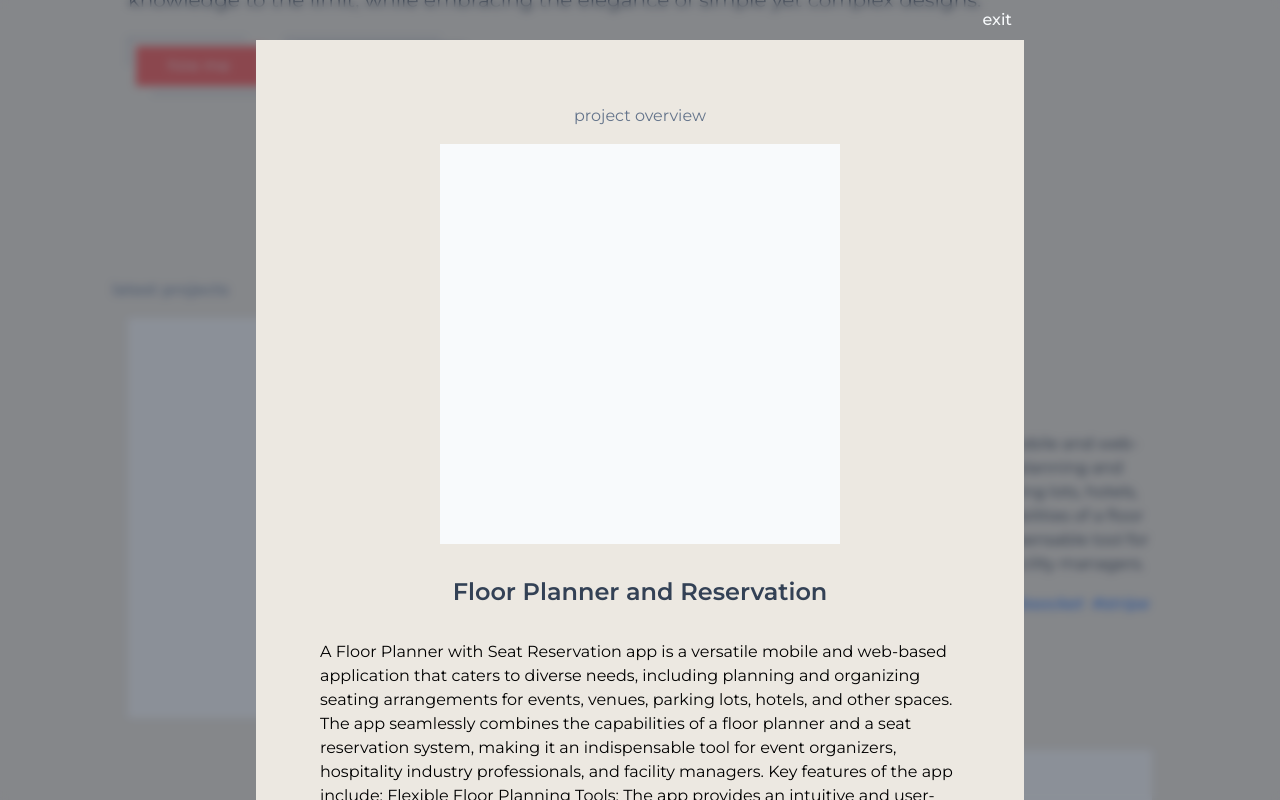
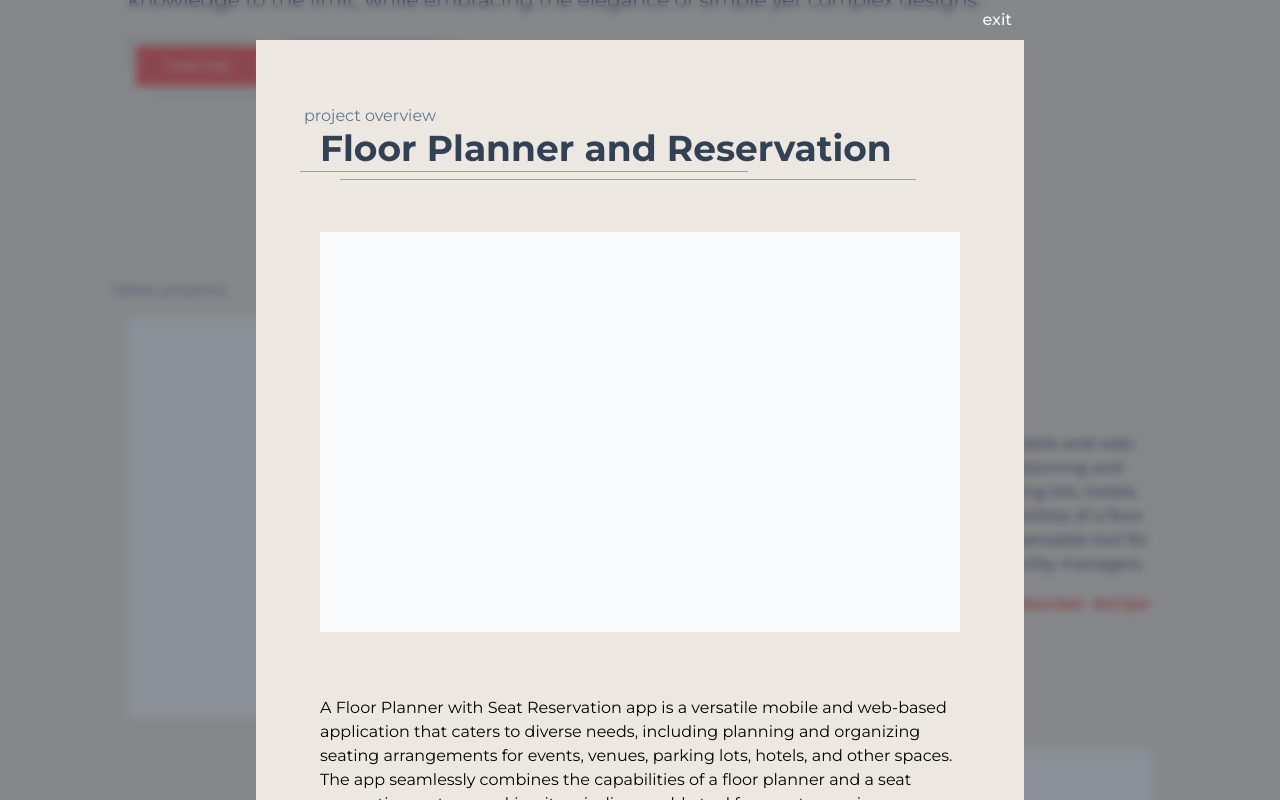
Before and after one commit to jhonnapy/jhonnagines, a Next.js app: page /portfolio in a window 1280 px wide. Both pictures are taken after a click on the element "Floor Planner and Reservation". Shown: the part 1046-1846 px from the top of the page. Built offline with nearby package versions, Linux system fonts and the light colour scheme.

Commit message:
ui: improvements

```diff
--- a/package.json
+++ b/package.json
@@ -16,6 +16,7 @@
     "classnames": "^2.3.2",
     "eslint": "8.45.0",
     "eslint-config-next": "13.4.12",
+    "merge-refs": "^1.2.1",
     "next": "13.4.12",
     "postcss": "8.4.27",
     "react": "18.2.0",
--- a/src/_components/common/app-modal.tsx
+++ b/src/_components/common/app-modal.tsx
@@ -1,4 +1,3 @@
-'use client';
 import styles from './app-modal.module.css';
 import Row from '@/_components/layouts/row';
 import Stack from '@/_components/layouts/stack';
@@ -25,6 +24,7 @@ const AppModal: FunctionComponent<AppModalProps> = ({
 
   const closeModal = useCallback(() => {
     dialogRef.current?.close();
+    document.body.classList.remove('modal--open');
     onClose();
   }, [onClose]);
 
@@ -33,7 +33,6 @@ const AppModal: FunctionComponent<AppModalProps> = ({
       document.body.classList.add('modal--open');
       dialogRef.current?.showModal();
     } else {
-      document.body.classList.remove('modal--open');
       closeModal();
     }
   }, [isOpen, closeModal]);
--- a/src/app/portfolio/_components/common/hashtag.tsx
+++ b/src/app/portfolio/_components/common/hashtag.tsx
@@ -6,7 +6,7 @@ export type HashTagProps = {
 
 const HashTag: FunctionComponent<HashTagProps> = ({ children, ...props }) => {
   return (
-    <span {...props} className='text-base font-medium text-blue-500 italic'>
+    <span {...props} className='text-base font-medium text-red-500 italic'>
       #{children}
     </span>
   );
--- a/src/app/portfolio/_components/common/project-image.tsx
+++ b/src/app/portfolio/_components/common/project-image.tsx
@@ -1,11 +1,22 @@
+import classNames from 'classnames';
 import React, { FunctionComponent } from 'react';
 
 export type ProjectImageProps = {
   // No Props
+  dummy?: boolean;
 };
 
-const ProjectImage: FunctionComponent<ProjectImageProps> = (props) => {
-  return <div className='h-[400px] w-[400px] bg-slate-50 z-0'></div>;
+const ProjectImage: FunctionComponent<ProjectImageProps> = ({
+  dummy = false,
+}) => {
+  return (
+    <div
+      className={classNames(
+        'h-[400px] w-[400px] z-0',
+        dummy ? 'border border-slate-400' : 'bg-slate-50'
+      )}
+    ></div>
+  );
 };
 
 export default ProjectImage;
--- a/src/app/portfolio/_components/common/project-title.tsx
+++ b/src/app/portfolio/_components/common/project-title.tsx
@@ -1,15 +1,28 @@
 import classNames from 'classnames';
 import React, { FunctionComponent, HtmlHTMLAttributes } from 'react';
 
+type Sizes = 'base' | 'lg';
+
+const fontSizes: Record<Sizes, string> = {
+  base: 'text-2xl',
+  lg: 'text-5xl',
+};
+
 export type ProjectTitleProps = {
-  // No Props
+  size?: Sizes;
 } & HtmlHTMLAttributes<HTMLHeadingElement>;
 
-const ProjectTitle: FunctionComponent<ProjectTitleProps> = (props) => {
+const ProjectTitle: FunctionComponent<ProjectTitleProps> = ({
+  size = 'base',
+  ...props
+}) => {
   return (
     <h3
       {...props}
-      className={classNames('font-semibold text-2xl text-slate-700')}
+      className={classNames(
+        'font-semibold text-slate-700',
+        fontSizes[size]
+      )}
     ></h3>
   );
 };
--- a/src/app/portfolio/_components/common/section-heading.tsx
+++ b/src/app/portfolio/_components/common/section-heading.tsx
@@ -6,7 +6,7 @@ export type SectionHeadingProps = {
 
 const SectionHeading: FunctionComponent<SectionHeadingProps> = (props) => {
   return (
-    <h2 className='-ml-4 font-semibold text-base text-slate-400'>
+    <h2 className='-ml-4 font-medium text-base text-slate-400'>
       {props.children}
     </h2>
   );
--- a/src/app/portfolio/_components/modals/project-detail-modal.tsx
+++ b/src/app/portfolio/_components/modals/project-detail-modal.tsx
@@ -3,6 +3,8 @@ import React, { FunctionComponent } from 'react';
 import ProjectImage from '../common/project-image';
 import ProjectTitle from '../common/project-title';
 import AppModal, { AppModalProps } from '@/_components/common/app-modal';
+import classNames from 'classnames';
+import Row from '@/_components/layouts/row';
 
 export type ProjectDetailsModalProps = {
   // no props
@@ -13,12 +15,23 @@ const ProjectDetailsModal: FunctionComponent<ProjectDetailsModalProps> = ({
 }) => {
   return (
     <AppModal {...props}>
-      <Stack className='items-center space-y-8 p-16'>
-        <Stack className='text-center space-y-4'>
-          <h2 className='text-slate-500'>project overview</h2>
-          <ProjectImage />
+      <Stack className='space-y-16 p-16'>
+        <Stack className='space-y-16'>
+          <Stack className='relative'>
+            <h2 className='text-slate-500 -ml-4'>project overview</h2>
+            <h3
+              {...props}
+              className={classNames('font-bold text-4xl text-slate-700')}
+            >
+              Floor Planner and Reservation
+            </h3>
+            <div className='border-b border-slate-400 w-[70%] absolute -left-5 -bottom-1'></div>
+            <div className='border-b border-slate-400 w-[90%] absolute left-5 -bottom-3'></div>
+          </Stack>
+          <Row className='w-full justify-center bg-slate-50'>
+            <ProjectImage />
+          </Row>
         </Stack>
-        <ProjectTitle>Floor Planner and Reservation</ProjectTitle>
         <p>
           A Floor Planner with Seat Reservation app is a versatile mobile and
           web-based application that caters to diverse needs, including planning
```
Also changed, not shown: 1 other file (tests, documents, lock files or other folders).
